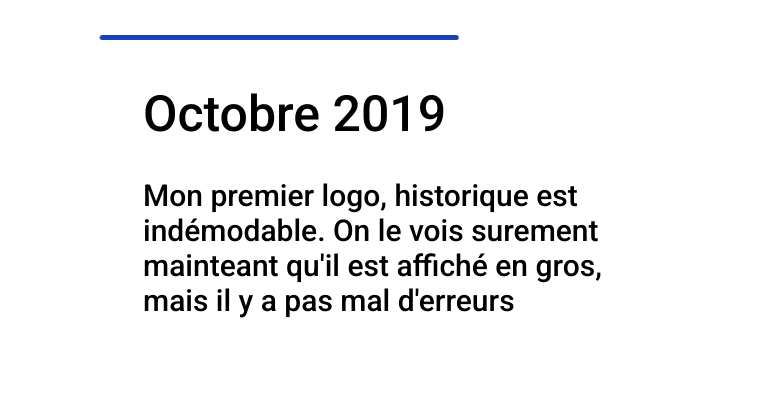
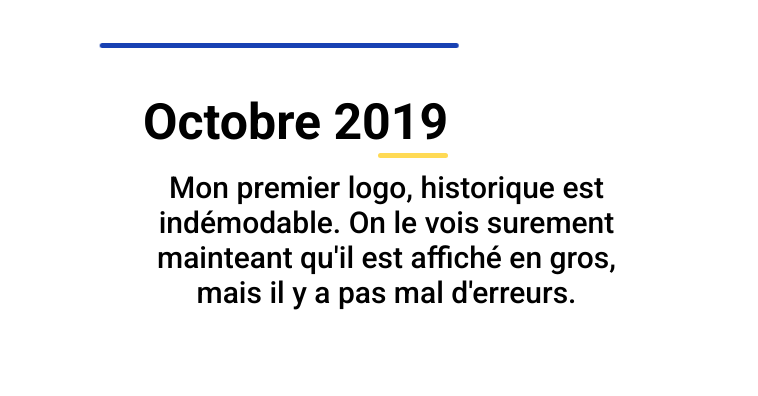
Before and after one commit to matiix310/evolutioin, a plain HTML site: page index.html in a window 1280 px wide. Shown: the part 973-1369 px from the top of the page, 522-1280 px from the left. Drawn offline with nearby package versions, Linux system fonts and the light colour scheme.

Commit message:
edit date style

```diff
--- a/index.html
+++ b/index.html
@@ -23,14 +23,23 @@
         <svg class="header-separator" xmlns="http://www.w3.org/2000/svg" viewBox="0 0 1920 260">
             <polygon points="0 138.8 268 205.3 597.09 205.3 845 157.3 1104.15 205.3 1371 251.3 1582 171.3 1844.06 195.05 1920 159.32 1919.5 0 0 0 0 138.8"/>
         </svg>
-        <div id="first-content">
+        <div id="firstContent">
             <div class="paragraph-container">
                 <div class="image-container" data-aos="fade-right" data-aos-duration="1000">
                     <img src="assets/firstLogo.png" alt="First Logo" width="100%">
                 </div>
                 <div class="text-container">
-                        <span>Octobre 2019</span> <br> <br> Mon premier logo, historique est indémodable. On le vois surement mainteant qu'il est affiché en gros, mais il y a pas mal d'erreurs
+                        <span>Octobre 2019</span> <br> <br> <h1>Mon premier logo, historique est indémodable. On le vois surement mainteant qu'il est affiché en gros, mais il y a pas mal d'erreurs.</h1>
                 </div>
+            </div>
+        </div>
+
+        <div class="yellowContainer">
+            <div class="image-container">
+
+            </div>
+            <div class="text-container">
+
             </div>
         </div>
     </div>
--- a/style.css
+++ b/style.css
@@ -113,9 +113,10 @@ body::-webkit-scrollbar {
 }
 
 
+
 /* FIRST CONTENT */
 
-#first-content {
+#firstContent {
     display: block;
     height: 50vh;
 }
@@ -136,19 +137,35 @@ body::-webkit-scrollbar {
     width: 80%;
 }
 
+.text-container span {
+    font-size: 50px;
+    text-align: left;
+    font-weight: 600;
+}
+
+.text-container span::after {
+    content: '';
+    position: absolute;
+    background: #ffda55;
+    width: 70px;
+    height: 5px;
+    transform: translate(-100%, 60px);
+    border-radius: 10px;
+}
+
 .text-container {
     width: 50%;
-    font-size: 30px;
     margin-left: 50px;
     font-family: 'Roboto', sans-serif;
-    font-weight: 500;
 }
 
-.text-container span {
-    font-size: 50px;
+.text-container h1 {
+    font-size: 30px;
+    font-weight: 500;
+    text-align: center;
 }
 
-.text-container::before {
+#firstContent .text-container::before {
     content: '';
     position: absolute;
     width: 40%;
```
